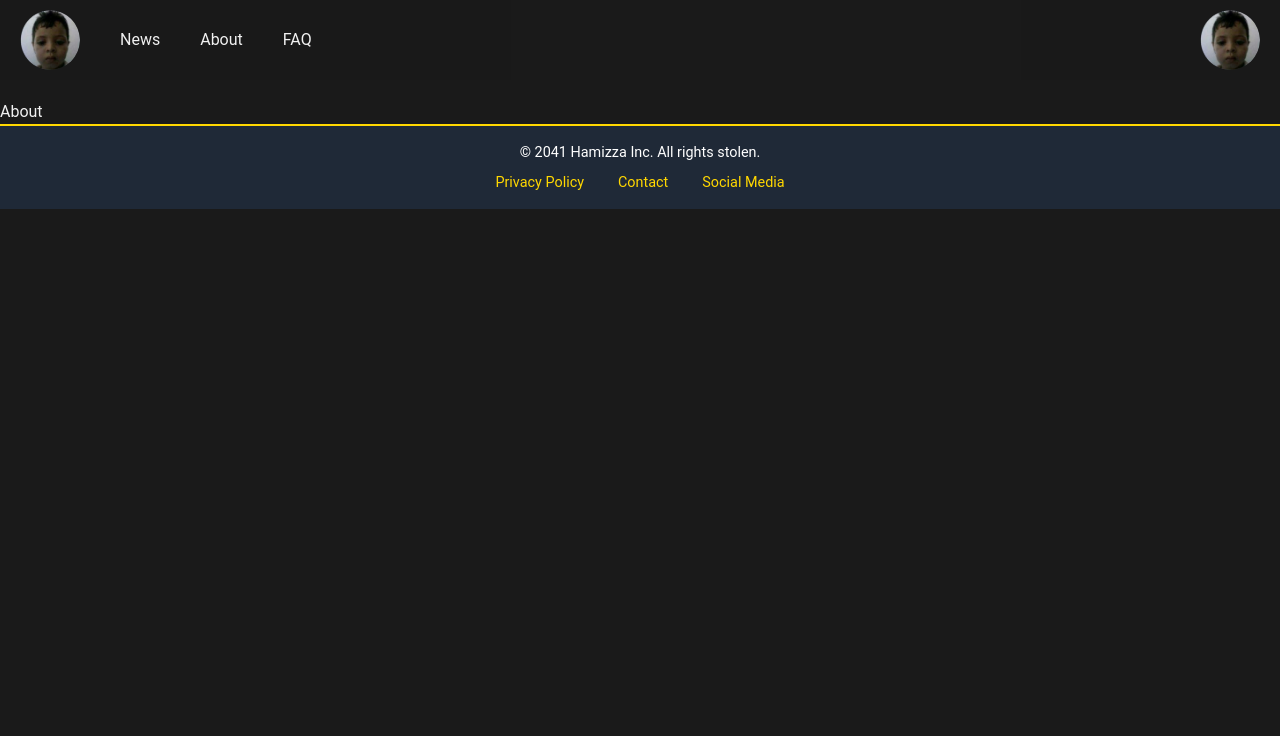
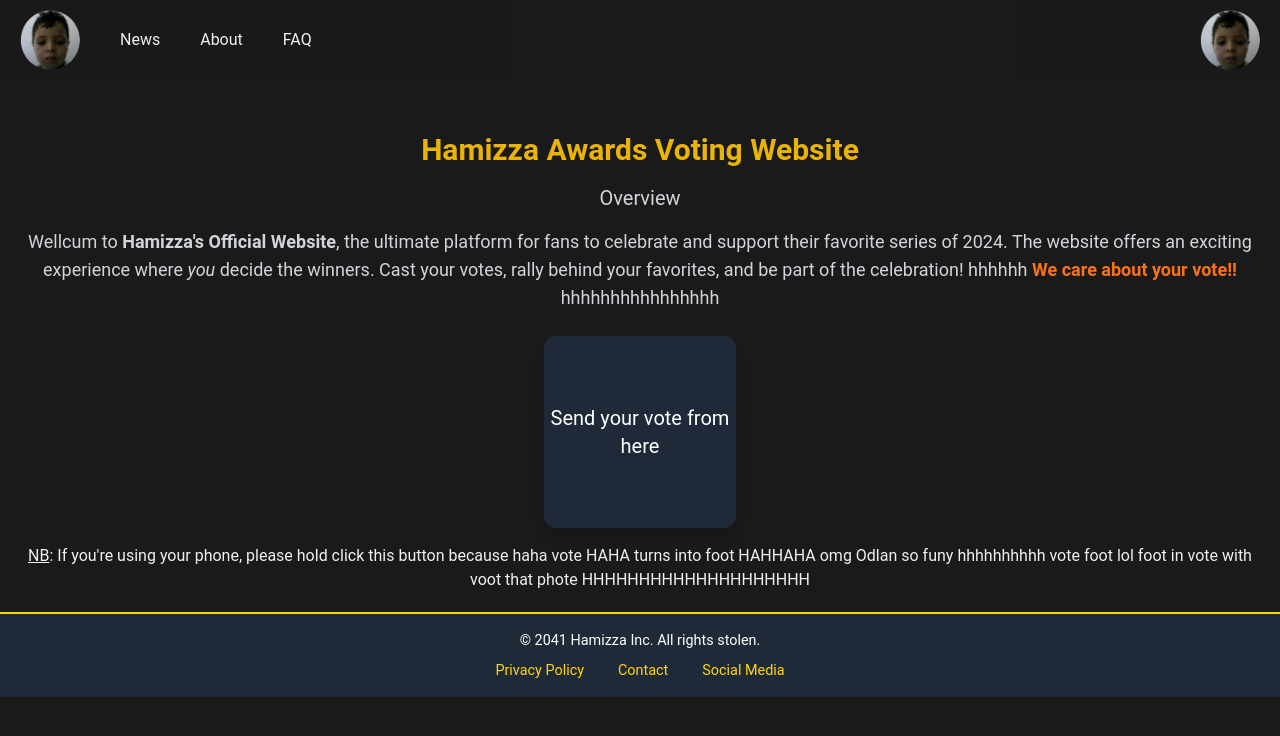
Before and after one commit to 4nglp/hmz, a Next.js app: page /about in a window 1280 px wide. Shown: the top 736 px of the page. Built offline with nearby package versions, Linux system fonts and the light colour scheme.

Commit message:
added the about page

```diff
--- a/app/about/page.jsx
+++ b/app/about/page.jsx
@@ -1,7 +1,36 @@
-import React from "react";
+import Link from "next/link";
 
 const About = () => {
-  return <div>About</div>;
+  return (
+    <main className="py-5 pt-3">
+      <section className="about-section text-center">
+        <h1 className="text-yellow-500 text-3xl font-bold mb-4">
+          Hamizza Awards Voting Website
+        </h1>
+        <h2 className="text-xl text-gray-300 mb-4">Overview</h2>
+        <p className="text-lg text-gray-300 mb-6">
+          Wellcum to <b>Hamizza's Official Website</b>, the ultimate platform
+          for fans to celebrate and support their favorite series of 2024. The
+          website offers an exciting experience where <em>you</em> decide the
+          winners. Cast your votes, rally behind your favorites, and be part of
+          the celebration! hhhhhh{" "}
+          <strong className="text-orange-500">We care about your vote!!</strong>{" "}
+          hhhhhhhhhhhhhhhh
+        </p>
+      </section>
+      <Link href="/home" className="vote-link block text-center mt-4">
+        <div className="vote-square w-48 h-48 bg-gray-800 rounded-xl shadow-lg flex items-center justify-center mx-auto hover:bg-gray-600 transition duration-300">
+          <span className="text-white text-xl">Send your vote from here</span>
+        </div>
+      </Link>
+      <p className="text-center text-antiquewhite mt-4">
+        <u>NB</u>: If you're using your phone, please hold click this button
+        because haha vote HAHA turns into foot HAHHAHA omg Odlan so funy
+        hhhhhhhhhh vote foot lol foot in vote with voot that phote
+        HHHHHHHHHHHHHHHHHHHH
+      </p>
+    </main>
+  );
 };
 
 export default About;
--- a/app/globals.css
+++ b/app/globals.css
@@ -190,5 +190,5 @@ body {
 main {
   flex: 1;
   padding: 20px;
-  margin-top: 120px;
+  margin-top: 20px;
 }
```
